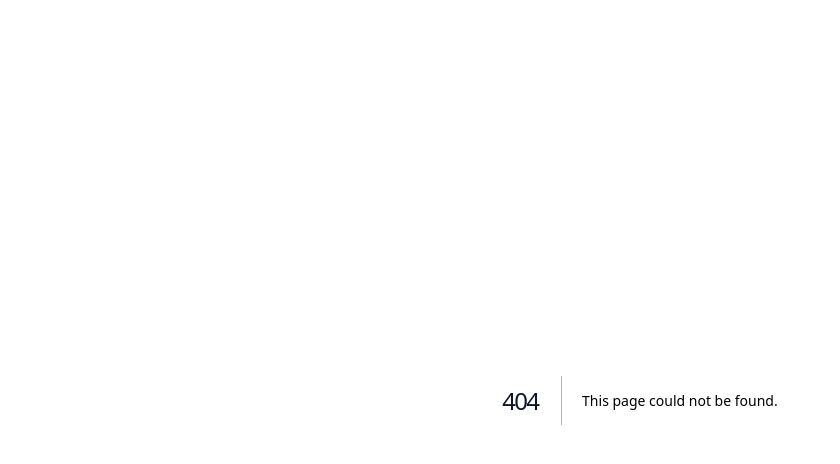
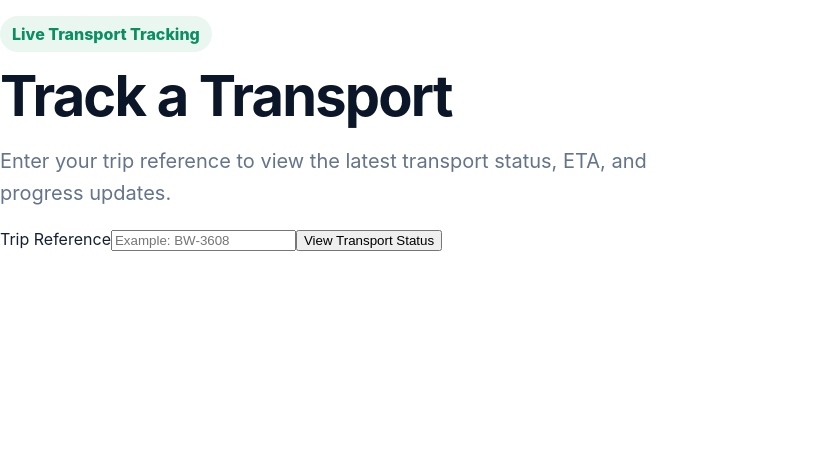
Before and after one commit to CJay37/anchorway, a Next.js app: page /tracking in a window 1280 px wide. Before the commit this address had no page. Shown: the top 464 px of the page, without its empty margins (0-840 px from the left). Built offline with nearby package versions, Linux system fonts and the light colour scheme.

Commit message:
Create TrackingSearchPage component for transport tracking

```diff
--- /dev/null
+++ b/app/tracking/page.tsx
@@ -0,0 +1,46 @@
+'use client';
+
+import { useState } from 'react';
+
+export default function TrackingSearchPage() {
+const [ref, setRef] = useState('');
+
+function handleSubmit(e: React.FormEvent) {
+e.preventDefault();
+
+const cleanRef = ref.trim().toUpperCase();
+
+if (!cleanRef) return;
+
+window.location.href = `/track/${encodeURIComponent(cleanRef)}`;
+}
+
+return (
+<main className="trackingSearchPage">
+<div className="trackingSearchCard">
+<p className="statusPill">Live Transport Tracking</p>
+
+<h1>Track a Transport</h1>
+
+<p className="lead">
+Enter your trip reference to view the latest transport status, ETA,
+and progress updates.
+</p>
+
+<form onSubmit={handleSubmit} className="trackingSearchForm">
+<label htmlFor="tripRef">Trip Reference</label>
+
+<input
+id="tripRef"
+type="text"
+value={ref}
+onChange={(e) => setRef(e.target.value)}
+placeholder="Example: BW-3608"
+/>
+
+<button type="submit">View Transport Status</button>
+</form>
+</div>
+</main>
+);
+}
```
